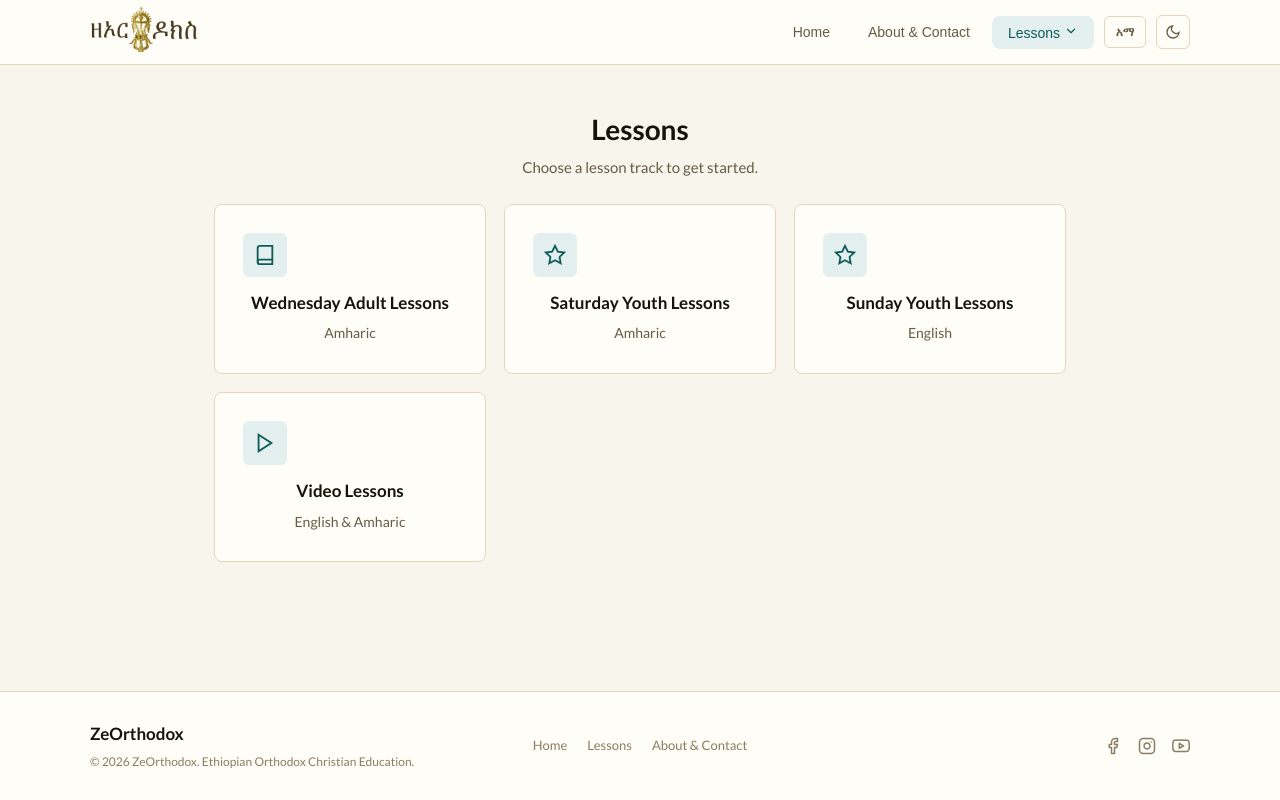
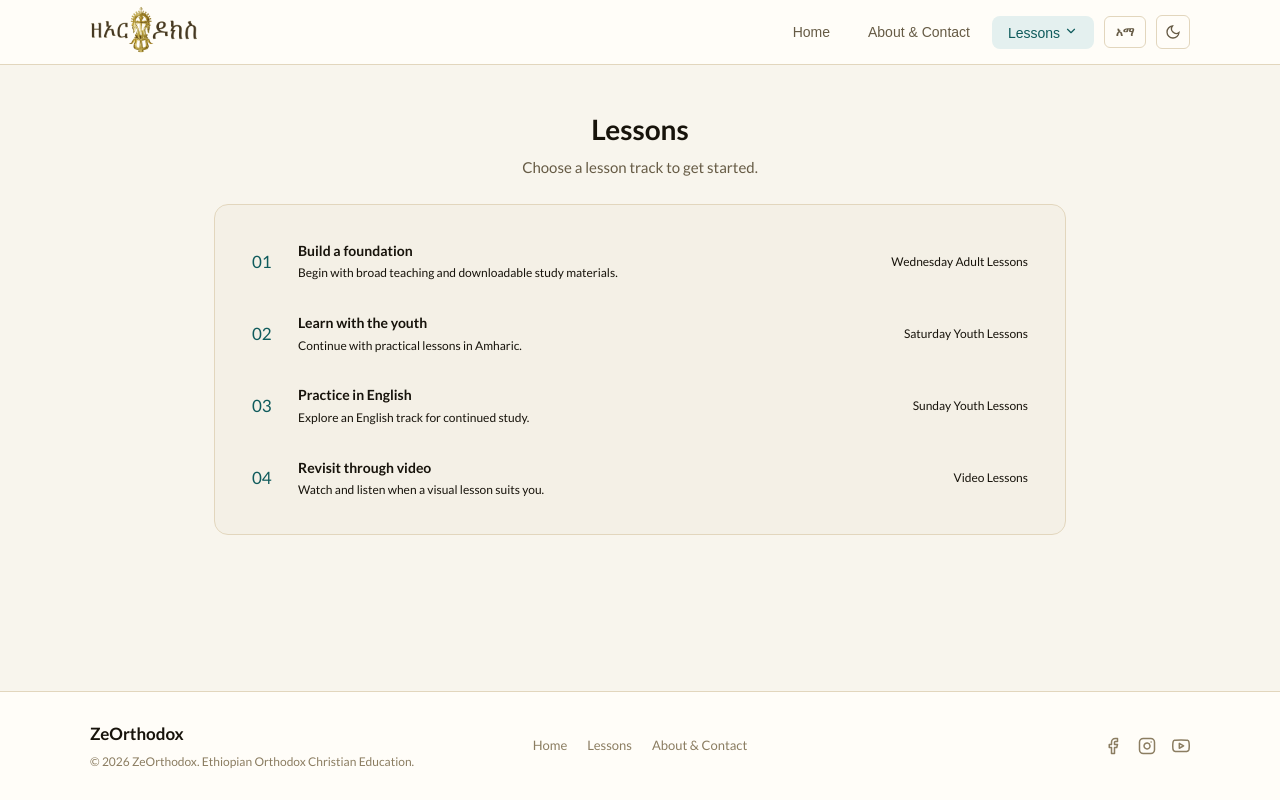
Before and after one commit to nahomsolomon12/ze-orthodox, a React (Vite) app in the folder front-end/: page / in a window 1280 px wide. Both pictures are taken after a click on the button "Begin Learning". Built offline with nearby package versions, Linux system fonts and the light colour scheme.

Commit message:
fix: update translations and styles for lessons category page

```diff
--- a/front-end/src/data/translations.js
+++ b/front-end/src/data/translations.js
@@ -26,6 +26,16 @@ export const translations = {
     lessonComingSoon: "Lessons for this track will be posted here soon.",
     watchOnYoutube: "Watch on YouTube",
     chooseLessonTrack: "Choose a lesson track to get started.",
+    recommendation1Title: "Build a foundation",
+    recommendation1Description:
+      "Begin with broad teaching and downloadable study materials.",
+    recommendation2Title: "Learn with the youth",
+    recommendation2Description: "Continue with practical lessons in Amharic.",
+    recommendation3Title: "Practice in English",
+    recommendation3Description: "Explore an English track for continued study.",
+    recommendation4Title: "Revisit through video",
+    recommendation4Description:
+      "Watch and listen when a visual lesson suits you.",
     heroBadge: "Ethiopian Orthodox Christian Education",
     heroTitleTop: "Grow in the",
     heroTitleAccent: "Ancient Faith",
@@ -109,6 +119,14 @@ export const translations = {
     downloadableMaterials: "ሊወርዱ የሚችሉ የጥናት መርጃዎች",
     lessonComingSoon: "የዚህ ክፍል ትምህርቶች በቅርቡ እዚህ ይቀርባሉ።",
     chooseLessonTrack: "ለመጀመር የትምህርት ዘርፍ ይምረጡ።",
+    recommendation1Title: "መሠረት ይገንቡ",
+    recommendation1Description: "በአጠቃላይ ትምህርትና ሊወርዱ በሚችሉ መርጃዎች ይጀምሩ።",
+    recommendation2Title: "ከወጣቶች ጋር ይማሩ",
+    recommendation2Description: "በአማርኛ በሚቀርቡ ተግባራዊ ትምህርቶች ይቀጥሉ።",
+    recommendation3Title: "በእንግሊዝኛ ይለማመዱ",
+    recommendation3Description: "ለቀጣይ ጥናት የእንግሊዝኛ ዘርፍን ያስሱ።",
+    recommendation4Title: "በቪዲዮ ይመለሱ",
+    recommendation4Description: "የሚታይ ትምህርት ሲመችዎት ይመልከቱና ያዳምጡ።",
     heroBadge: "የኢትዮጵያ ኦርቶዶክስ ክርስቲያናዊ ትምህርት",
     heroTitleTop: "በጥንታዊው",
     heroTitleAccent: "እምነት እደጉ",
--- a/front-end/src/pages/HomePage.css
+++ b/front-end/src/pages/HomePage.css
@@ -145,7 +145,7 @@
 
 .home-library {
   display: grid;
-  grid-template-columns: minmax(0, 1.35fr) minmax(260px, 0.65fr);
+  grid-template-columns: repeat(2, minmax(0, 1fr));
   gap: 24px;
   align-items: stretch;
 }
@@ -159,46 +159,7 @@
 }
 
 .home-featured {
-  display: grid;
-  grid-template-columns: minmax(240px, 0.95fr) minmax(260px, 1.05fr);
-}
-
-.home-featured__media {
-  min-height: 330px;
-  position: relative;
-  overflow: hidden;
-  background: var(--accent);
-}
-
-.home-featured__media::after {
-  content: "";
-  position: absolute;
-  inset: 0;
-  background: linear-gradient(180deg, transparent 45%, rgba(0, 0, 0, 0.58));
-}
-
-.home-featured__media img {
   display: block;
-  width: 100%;
-  height: 100%;
-  object-fit: cover;
-  transition: transform 350ms ease;
-}
-
-.home-featured:hover .home-featured__media img {
-  transform: scale(1.04);
-}
-
-.home-featured__media span {
-  position: absolute;
-  z-index: 1;
-  left: 20px;
-  bottom: 18px;
-  color: #fff;
-  font-size: 11px;
-  font-weight: 700;
-  letter-spacing: 0.12em;
-  text-transform: uppercase;
 }
 
 .home-featured__content,
@@ -352,14 +313,6 @@
     grid-template-columns: 1fr;
   }
 
-  .home-featured {
-    grid-template-columns: 1fr;
-  }
-
-  .home-featured__media {
-    min-height: 240px;
-  }
-
   .home-community {
     padding: 48px 20px;
   }
@@ -394,8 +347,7 @@
 @media (prefers-reduced-motion: reduce) {
   .hero__background-image,
   .hero__title--transitioning,
-  .hero__pagination-dot,
-  .home-featured__media img {
+  .hero__pagination-dot {
     transition: none;
     animation: none;
   }
--- a/front-end/src/pages/HomePage.jsx
+++ b/front-end/src/pages/HomePage.jsx
@@ -84,10 +84,6 @@ const HomePage = ({ setPage }) => {
 
           <div className="home-library">
             <article className="home-featured">
-              <div className="home-featured__media">
-                <img src={carouselTwo} alt="" />
-                <span>{t("featuredLessonLabel")}</span>
-              </div>
               <div className="home-featured__content">
                 <p className="home-content__meta">{t("featuredLessonMeta")}</p>
                 <h3 className="font-serif">{t("featuredLessonTitle")}</h3>
@@ -126,9 +122,6 @@ const HomePage = ({ setPage }) => {
       <section className="home-community">
         <div className="container home-community__inner">
           <div>
-            <span className="home-section__eyebrow">
-              {t("communityEyebrow")}
-            </span>
             <h2 className="font-serif">{t("readyBegin")}</h2>
             <p>{t("joinCommunity")}</p>
           </div>
--- a/front-end/src/pages/LessonsPage.css
+++ b/front-end/src/pages/LessonsPage.css
@@ -1,13 +1,86 @@
-.lessons-grid {
-  display: grid;
-  gap: 18px;
-  grid-template-columns: repeat(auto-fit, minmax(220px, 1fr));
+.lessons-recommendations {
+  margin-bottom: 28px;
+  padding: 24px;
+  background: var(--surface-soft);
+  border: 1px solid var(--card-border);
+  border-radius: 14px;
 }
 
-.lessons-grid__card {
-  text-align: center;
+.lessons-recommendations__list {
+  display: grid;
+  gap: 8px;
+  margin: 0;
+  padding: 0;
+  list-style: none;
+}
+
+.lessons-recommendations__list button {
+  display: grid;
+  width: 100%;
+  grid-template-columns: 34px minmax(0, 1fr) auto;
+  align-items: center;
+  gap: 12px;
+  padding: 10px 12px;
+  color: inherit;
+  text-align: left;
+  background: transparent;
+  border: 1px solid transparent;
+  border-radius: 8px;
   cursor: pointer;
   font: inherit;
-  color: inherit;
-  width: 100%;
 }
+
+.lessons-recommendations__list button > span:nth-child(2) {
+  min-width: 0;
+}
+
+.lessons-recommendations__list button:hover,
+.lessons-recommendations__list button:focus-visible {
+  background: var(--card);
+  border-color: var(--card-border);
+  outline: none;
+}
+
+.lessons-recommendations__number {
+  color: var(--accent);
+  font-family: var(--font-serif);
+  font-size: 17px;
+}
+
+.lessons-recommendations__list strong,
+.lessons-recommendations__list button span span {
+  display: block;
+}
+
+.lessons-recommendations__list strong {
+  font-size: 14px;
+}
+
+.lessons-recommendations__list button span span {
+  margin-top: 3px;
+  color: var(--muted);
+  font-size: 12px;
+  line-height: 1.4;
+}
+
+.lessons-recommendations__track {
+  overflow-wrap: anywhere;
+  color: var(--muted);
+  font-size: 12px;
+  text-align: right;
+}
+
+@media (max-width: 680px) {
+  .lessons-recommendations {
+    padding: 20px 16px;
+  }
+
+  .lessons-recommendations__list button {
+    grid-template-columns: 30px minmax(0, 1fr);
+  }
+
+  .lessons-recommendations__track {
+    grid-column: 2;
+    text-align: left;
+  }
+}
--- a/front-end/src/pages/LessonsPage.jsx
+++ b/front-end/src/pages/LessonsPage.jsx
@@ -1,4 +1,3 @@
-import Icon from "../components/Icon";
 import { useLanguage } from "../context/LanguageContext";
 import { lessonCategories } from "../data/lessonCategories";
 import "./LessonsPage.css";
@@ -9,30 +8,42 @@ const LessonsPage = ({ setPage }) => {
   const { t } = useLanguage();
 
   return (
-    <div className="container--narrow" style={{ paddingTop: 48, paddingBottom: 48 }}>
+    <div
+      className="container--narrow"
+      style={{ paddingTop: 48, paddingBottom: 48 }}
+    >
       <div className="text-center mb-24">
-        <h1 className="font-serif mb-0" style={{ fontSize: 28 }}>{t("navLearning")}</h1>
-        <p className="text-muted mt-8" style={{ fontSize: 15 }}>{t("chooseLessonTrack")}</p>
+        <h1 className="font-serif mb-0" style={{ fontSize: 28 }}>
+          {t("navLearning")}
+        </h1>
+        <p className="text-muted mt-8" style={{ fontSize: 15 }}>
+          {t("chooseLessonTrack")}
+        </p>
       </div>
 
-      <div className="lessons-grid">
-        {categoryOrder.map((key) => {
-          const { titleKey, languageKey, icon } = lessonCategories[key];
-          return (
-            <button
-              key={key}
-              className="card lessons-grid__card"
-              onClick={() => setPage(`lessons-${key}`)}
-            >
-              <div className="icon-box icon-box--accent mb-16">
-                <Icon name={icon} size={22} />
-              </div>
-              <h3 className="font-serif mb-8">{t(titleKey)}</h3>
-              <p className="text-muted mb-0" style={{ fontSize: 14 }}>{t(languageKey)}</p>
-            </button>
-          );
-        })}
-      </div>
+      <section className="lessons-recommendations">
+        <ol className="lessons-recommendations__list">
+          {categoryOrder.map((key, index) => {
+            const { titleKey } = lessonCategories[key];
+            return (
+              <li key={key}>
+                <button type="button" onClick={() => setPage(`lessons-${key}`)}>
+                  <span className="lessons-recommendations__number">
+                    {String(index + 1).padStart(2, "0")}
+                  </span>
+                  <span>
+                    <strong>{t(`recommendation${index + 1}Title`)}</strong>
+                    <span>{t(`recommendation${index + 1}Description`)}</span>
+                  </span>
+                  <span className="lessons-recommendations__track">
+                    {t(titleKey)}
+                  </span>
+                </button>
+              </li>
+            );
+          })}
+        </ol>
+      </section>
     </div>
   );
 };
```
